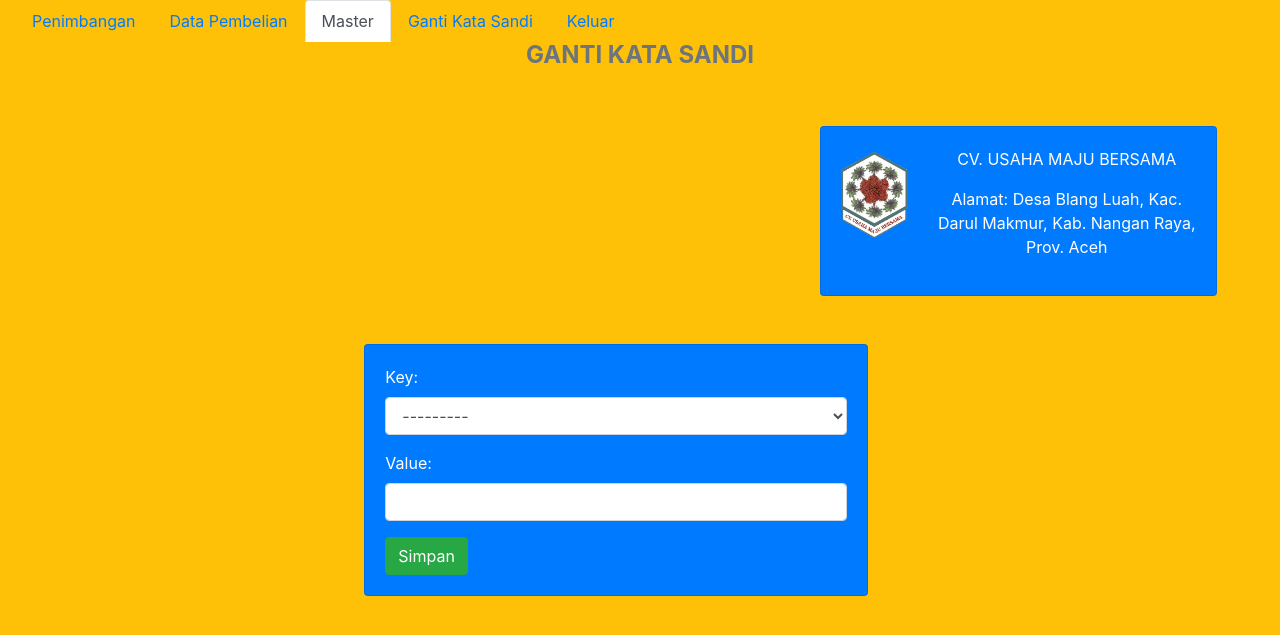
After one commit to LuckyWirasakti/umb, a Django app: page /master in a window 1280 px wide. The commit adds this page. Shown: the top 635 px of the page. Run offline with Django 3.2, Linux system fonts and the light colour scheme; some libraries are stand-ins or nearby versions.

Commit message:
update terbaru

```diff
--- /dev/null
+++ b/templates/master.html
@@ -0,0 +1,7 @@
+{% extends 'app.html' %}
+
+{% load static %}
+
+{% block content %}
+{% include 'partials/topbar.html' %}
+{% endblock content %}
--- a/templates/partials/buy.html
+++ b/templates/partials/buy.html
@@ -87,7 +87,11 @@
         </nav>
     </div>
 </div>
-<div class="row">
+<div class="row mx-4">
+    <div class="col-12 text-left font-weight-bold text-muted">
+        <p>Total Jumlah (Kg): {{ amount_weight | intcomma }}</p>
+        <p>Total Jumlah (RP): {{ amount_price | intcomma }}</p>
+    </div>
     <div class="col-12 text-center">
         <a href="{% url 'admin-print' %}?{{request.GET.urlencode}}" target="blank" class="btn btn-success">Cetak</a>
     </div>
--- /dev/null
+++ b/templates/partials/master.html
@@ -0,0 +1,39 @@
+{% load static %}
+{% load i18n static %}
+<div class="row">
+    <div class="col-12">
+        <div class="text-center">
+            <h4 class="text-muted font-weight-bold text-uppercase">Ganti Kata Sandi</h4>
+        </div>
+    </div>
+</div>
+<div class="row py-5 justify-content-end">
+    <div class="col-4 mr-5">
+        <div class="card bg-primary">
+            <div class="card-body">
+                <div class="row">
+                    <div class="col-3">
+                        <img src="{% static 'img/logo.png' %}" class="img-fluid" height="20" alt="">
+                    </div>
+                    <div class="col-9 text-center text-white">
+                        <p>CV. USAHA MAJU BERSAMA</p>
+                        <p>Alamat: Desa Blang Luah, Kac. Darul Makmur, Kab. Nangan Raya, Prov. Aceh</p>
+                    </div>
+                </div>
+            </div>
+        </div>
+    </div>
+</div>
+<div class="row justify-content-center">
+    <div class="col-5 mr-5">
+        <div class="card bg-primary text-white">
+            <div class="card-body">
+                <form action="" method="post">
+                    {% csrf_token %}
+                    {{form.as_p}}
+                    <button type="submit" class="btn btn-success">Simpan</button>
+                </form>
+            </div>
+        </div>
+    </div>
+</div>
--- a/templates/partials/topbar.html
+++ b/templates/partials/topbar.html
@@ -6,6 +6,8 @@
                     aria-controls="nav-one  text-muted" aria-selected="true">Penimbangan</a>
                 <a class="nav-link {% if request.resolver_match.url_name == 'admin-buy' %}active{% endif %}" id="nav-two-tab" href="{% url 'admin-buy' %}" role="tab"
                     aria-controls="nav-two text-muted" aria-selected="false">Data Pembelian</a>
+                <a class="nav-link {% if request.resolver_match.url_name == 'admin-master' %}active{% endif %}" id="nav-two-tab" href="{% url 'admin-master' %}" role="tab"
+                    aria-controls="nav-four text-muted" aria-selected="false">Master</a>
                 <a class="nav-link {% if request.resolver_match.url_name == 'admin-change-password' %}active{% endif %}" id="nav-three-tab" href="{% url 'admin-change-password' %}" role="button"
                     aria-controls="nav-three text-muted" aria-selected="false">Ganti Kata Sandi</a>
                 <a class="nav-link {% if request.resolver_match.url_name == 'admin-logout' %}active{% endif %}" id="nav-three-tab" href="{% url 'admin-logout' %}" role="button"
@@ -16,6 +18,9 @@
             <div class="tab-pane fade {% if request.resolver_match.url_name == 'admin-weight' %}show active{% endif %}" id="nav-one" role="tabpanel" aria-labelledby="nav-one-tab">
                 {% if request.resolver_match.url_name == 'admin-weight' %}{% include 'partials/weight.html' %}{% endif %}
             </div>
+            <div class="tab-pane fade {% if request.resolver_match.url_name == 'admin-master' %}show active{% endif %}" id="nav-four" role="tabpanel" aria-labelledby="nav-four-tab">
+                {% if request.resolver_match.url_name == 'admin-master' %}{% include 'partials/master.html' %}{% endif %}
+            </div>
             <div class="tab-pane fade {% if request.resolver_match.url_name == 'admin-buy' %}show active{% endif %}" id="nav-two" role="tabpanel" aria-labelledby="nav-two-tab">
                 {% if request.resolver_match.url_name == 'admin-buy' %}{% include 'partials/buy.html' %}{% endif %}
             </div>
--- a/templates/print.html
+++ b/templates/print.html
@@ -70,6 +70,12 @@
                         </table>
                     </table>
                 </div>
+                <div class="col-12">
+                    <div class="col-12 text-left font-weight-bold text-muted">
+                        <p>Total Jumlah (Kg): {{ amount_weight | intcomma }}</p>
+                        <p>Total Jumlah (RP): {{ amount_price | intcomma }}</p>
+                    </div>
+                </div>
             </div>
         </div>
     </section>
--- a/templates/weight.html
+++ b/templates/weight.html
@@ -127,7 +127,7 @@
                 $('#name').val(value.name);
                 $('#discount').val(value.discount);
                 $('#price').val(value.price);
-                paid_off = value.paid_off == true ? 'on' : 'off';
+                paid_off = value.paid_off ? "true": "false";
                 $('#paid_off').val(paid_off);
                 $('#id_perbaharui').val(id);
 
--- a/umb/admin/admin.py
+++ b/umb/admin/admin.py
@@ -1,4 +1,4 @@
-from umb.admin.models import Weight
+from umb.admin.models import Master, Weight
 from django.contrib import admin
 
 # Register your models here.
@@ -14,3 +14,6 @@ class WeightAdmin(admin.ModelAdmin):
             object.save()
     duplicate.short_description = "Duplicate selected record"
 admin.site.register(Weight, WeightAdmin)
+
+
+admin.site.register(Master)
--- a/umb/admin/forms.py
+++ b/umb/admin/forms.py
@@ -1,9 +1,18 @@
 
 
-from umb.admin.models import Weight
+from umb.admin.models import Master, Weight
 from django import forms
 
 class WeightForm(forms.ModelForm):
     class Meta:
         model = Weight
         fields = '__all__'
+
+class MasterForm(forms.ModelForm):
+    class Meta:
+        model = Master
+        fields = '__all__'
+    def __init__(self, *args, **kwargs):
+        super().__init__(*args, **kwargs)
+        for visible in self.visible_fields():
+            visible.field.widget.attrs['class'] = 'form-control'
--- a/umb/admin/models.py
+++ b/umb/admin/models.py
@@ -1,4 +1,21 @@
 from django.db import models
+
+
+class Master(models.Model):
+    KEY_CHOICES = (
+        ('alert', 'Lansiran'),
+        ('discount', 'Potongan'),
+        ('price', 'Harga'),
+    )
+    key = models.CharField(max_length=191, choices=KEY_CHOICES)
+    value = models.CharField(max_length=191)
+    class Meta:
+        ordering =['-id']
+        verbose_name = "Master"
+        verbose_name_plural = "Masters"
+
+    def __str__(self):
+        return self.key
 
 # Create your models here.
 class Weight(models.Model):
--- a/umb/admin/urls.py
+++ b/umb/admin/urls.py
@@ -1,10 +1,11 @@
-from umb.admin.views import BuyViewSet, ChangePasswordViewSet, CreateWeightViewSet, DeleteWeightViewSet, LoginViewSet, LogoutViewset, PrintMobileViewset, PrintViewset, UpdateWeightViewSet, WeightViewSet
+from umb.admin.views import BuyViewSet, ChangePasswordViewSet, CreateWeightViewSet, DeleteWeightViewSet, LoginViewSet, LogoutViewset, MasterViewSet, PrintMobileViewset, PrintViewset, UpdateWeightViewSet, WeightViewSet
 from django.urls import path
 
 urlpatterns = [
     path('', LoginViewSet.as_view(), name='admin-login'),
     path('logout', LogoutViewset.as_view(), name='admin-logout'),
     path('weight', WeightViewSet.as_view(), name='admin-weight'),
+    path('master', MasterViewSet.as_view(), name='admin-master'),
     path('weight/create', CreateWeightViewSet.as_view(), name='admin-weight-create'),
     path('weight/update', UpdateWeightViewSet.as_view(), name='admin-weight-update'),
     path('weight/delete', DeleteWeightViewSet.as_view(), name='admin-weight-delete'),
--- a/umb/admin/views.py
+++ b/umb/admin/views.py
@@ -1,6 +1,7 @@
 from django.core import serializers
-from umb.admin.forms import WeightForm
-from umb.admin.models import Weight
+from django.views.generic.edit import CreateView
+from umb.admin.forms import MasterForm, WeightForm
+from umb.admin.models import Master, Weight
 from django import forms
 from django.contrib.auth.forms import AuthenticationForm, PasswordChangeForm
 from django.urls.base import reverse_lazy
@@ -10,6 +11,7 @@ from django.views.generic import ListView
 from django.views.generic.detail import DetailView
 from django.http import JsonResponse
 from django.views.generic import View
+from django.db.models import Avg, Count, Min, Sum
 
 class LoginFormSet(AuthenticationForm):
     username = forms.CharField(widget=forms.TextInput(attrs={
@@ -51,6 +53,12 @@ class BuyViewSet(LoginRequiredMixin, ListView):
             return qs.filter(name__icontains=q)
         return qs
 
+    def get_context_data(self, **kwargs):
+        context = super().get_context_data(**kwargs)
+        context['amount_weight'] = sum(self.get_queryset().values_list('amount_weight', flat=True))
+        context['amount_price'] = sum(self.get_queryset().values_list('amount_price', flat=True))
+        return context
+
 class WeightViewSet(LoginRequiredMixin, ListView):
     model = Weight
     paginate_by = 5
@@ -63,6 +71,12 @@ class WeightViewSet(LoginRequiredMixin, ListView):
             return qs.filter(name__icontains=q)
         return qs
 
+    def get_context_data(self, **kwargs):
+        context = super().get_context_data(**kwargs)
+        context['alert'] = Master.objects.filter(key='alert')
+        context['discount'] = Master.objects.filter(key='discount')
+        context['price'] = Master.objects.filter(key='price')
+        return context
 
 class ChangePasswordViewSet(LoginRequiredMixin, PasswordChangeView):
     form_class = PasswordChangeFormSet
@@ -127,6 +141,18 @@ class PrintViewset(ListView):
             return qs.filter(name__icontains=q)
         return qs
 
+    def get_context_data(self, **kwargs):
+        context = super().get_context_data(**kwargs)
+        context['amount_weight'] = sum(self.get_queryset().values_list('amount_weight', flat=True))
+        context['amount_price'] = sum(self.get_queryset().values_list('amount_price', flat=True))
+        return context
+
 class PrintMobileViewset(DetailView):
     model = Weight
     template_name = 'print-mobile.html'
+
+
+class MasterViewSet(CreateView):
+    form_class = MasterForm
+    template_name = 'master.html'
+    success_url = reverse_lazy('admin-weight')
```
Also changed, not shown: templates/buy.html (+0 -11 lines), templates/partials/weight.html (+15 -3 lines), templates/print-mobile.html (+14 -0 lines), umb/admin/migrations/0004_auto_20210721_0646.py (added).
